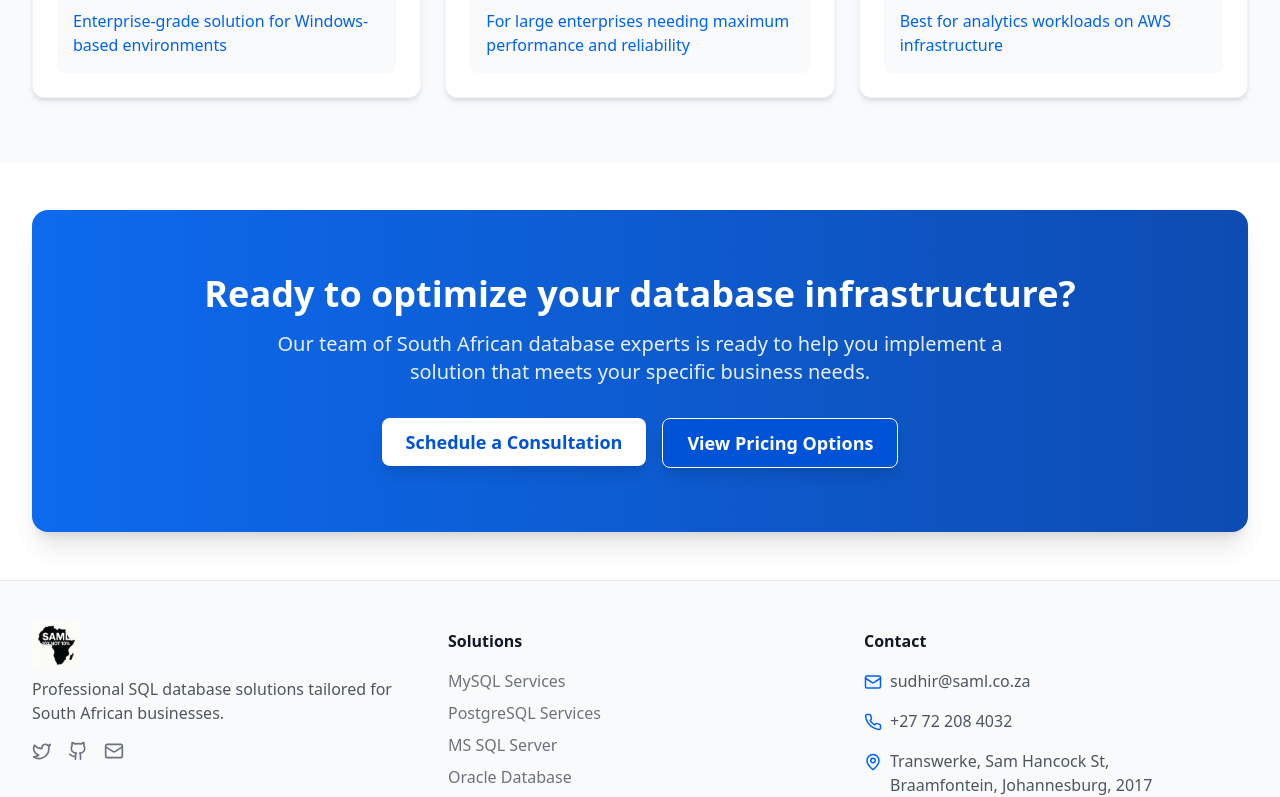
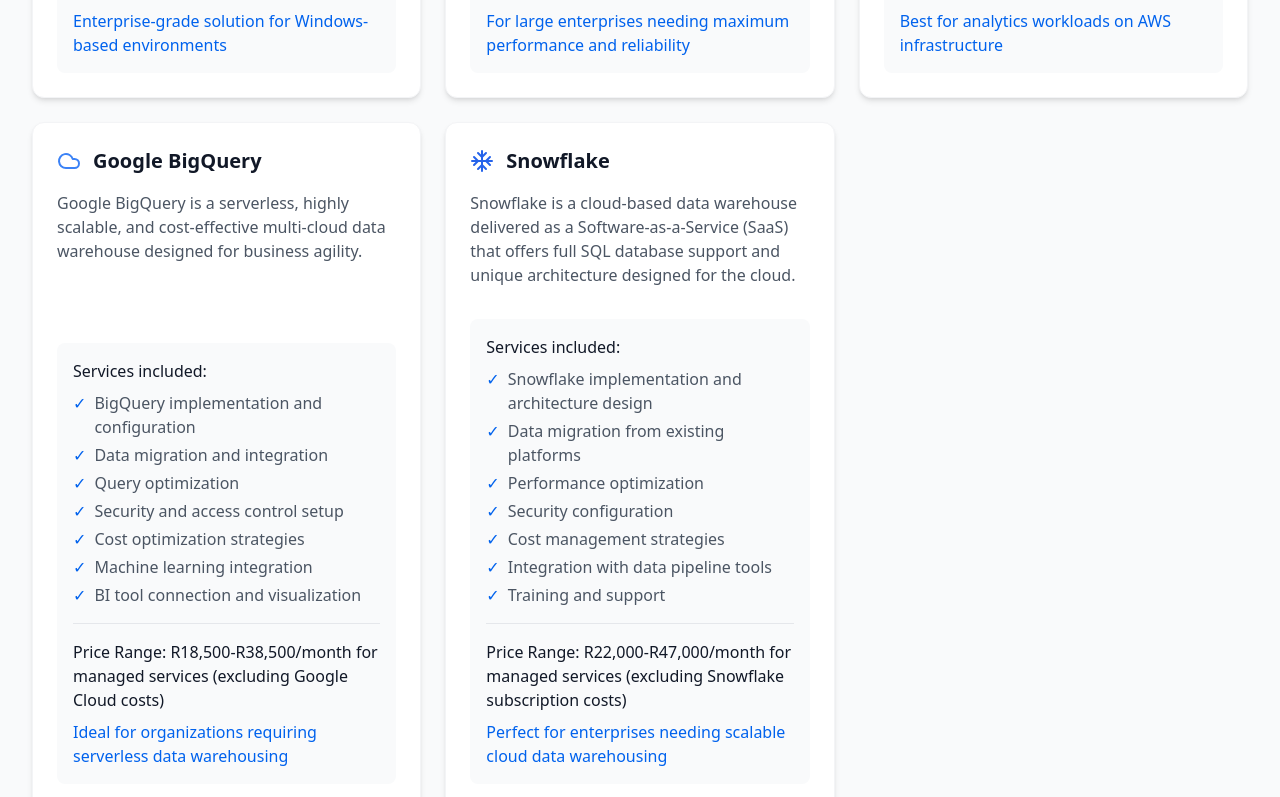
Before and after one commit to Sudz/saml-za-solutions, a React (Vite) app: page /services in a window 1280 px wide. Shown: the part 2288-3085 px from the top of the page. Built offline with nearby package versions, Linux system fonts and the light colour scheme.

Commit message:
feat: Add Google BigQuery and Snowflake services
Adds Google BigQuery and Snowflake services to the ServicesSection component, including descriptions, services, cost ranges, and icons.

```diff
--- a/src/components/ServicesSection.tsx
+++ b/src/components/ServicesSection.tsx
@@ -1,5 +1,5 @@
 import React, { useState } from 'react';
-import { Database, Server, Shield } from 'lucide-react';
+import { Database, Server, Snowflake, Cloud } from 'lucide-react';
 import ServiceCard, { ServiceProps } from './ServiceCard';
 
 const ServicesSection = () => {
@@ -111,6 +111,42 @@ const ServicesSection = () => {
       costRange: 'R20,000-R42,000/month for managed services (excluding AWS infrastructure costs)',
       highlight: 'Best for analytics workloads on AWS infrastructure',
       category: 'Data Warehouse Solutions'
+    },
+    {
+      id: 'bigquery',
+      name: 'Google BigQuery',
+      icon: <Cloud className="text-blue-500" size={24} />,
+      description: 'Google BigQuery is a serverless, highly scalable, and cost-effective multi-cloud data warehouse designed for business agility.',
+      services: [
+        'BigQuery implementation and configuration',
+        'Data migration and integration',
+        'Query optimization',
+        'Security and access control setup',
+        'Cost optimization strategies',
+        'Machine learning integration',
+        'BI tool connection and visualization'
+      ],
+      costRange: 'R18,500-R38,500/month for managed services (excluding Google Cloud costs)',
+      highlight: 'Ideal for organizations requiring serverless data warehousing',
+      category: 'Data Warehouse Solutions'
+    },
+    {
+      id: 'snowflake',
+      name: 'Snowflake',
+      icon: <Snowflake className="text-blue-600" size={24} />,
+      description: 'Snowflake is a cloud-based data warehouse delivered as a Software-as-a-Service (SaaS) that offers full SQL database support and unique architecture designed for the cloud.',
+      services: [
+        'Snowflake implementation and architecture design',
+        'Data migration from existing platforms',
+        'Performance optimization',
+        'Security configuration',
+        'Cost management strategies',
+        'Integration with data pipeline tools',
+        'Training and support'
+      ],
+      costRange: 'R22,000-R47,000/month for managed services (excluding Snowflake subscription costs)',
+      highlight: 'Perfect for enterprises needing scalable cloud data warehousing',
+      category: 'Data Warehouse Solutions'
     }
   ];
 
```
